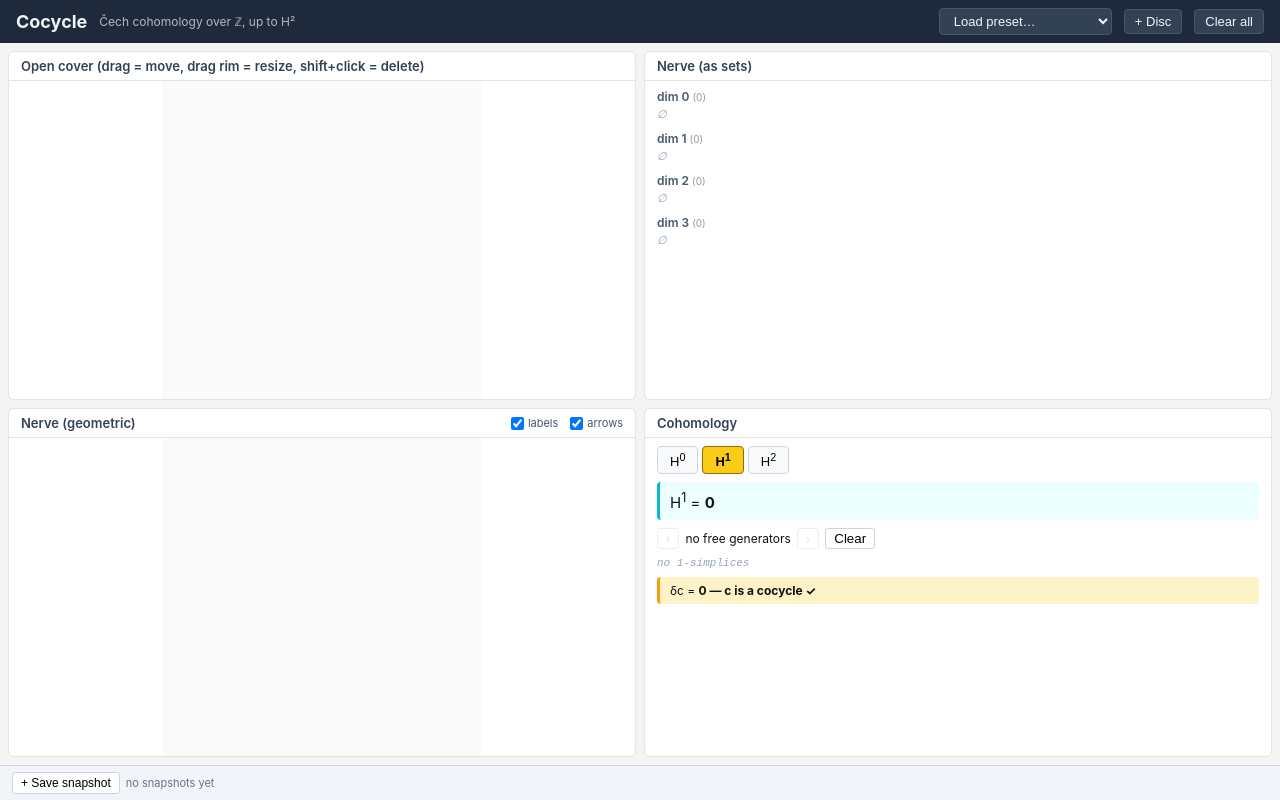
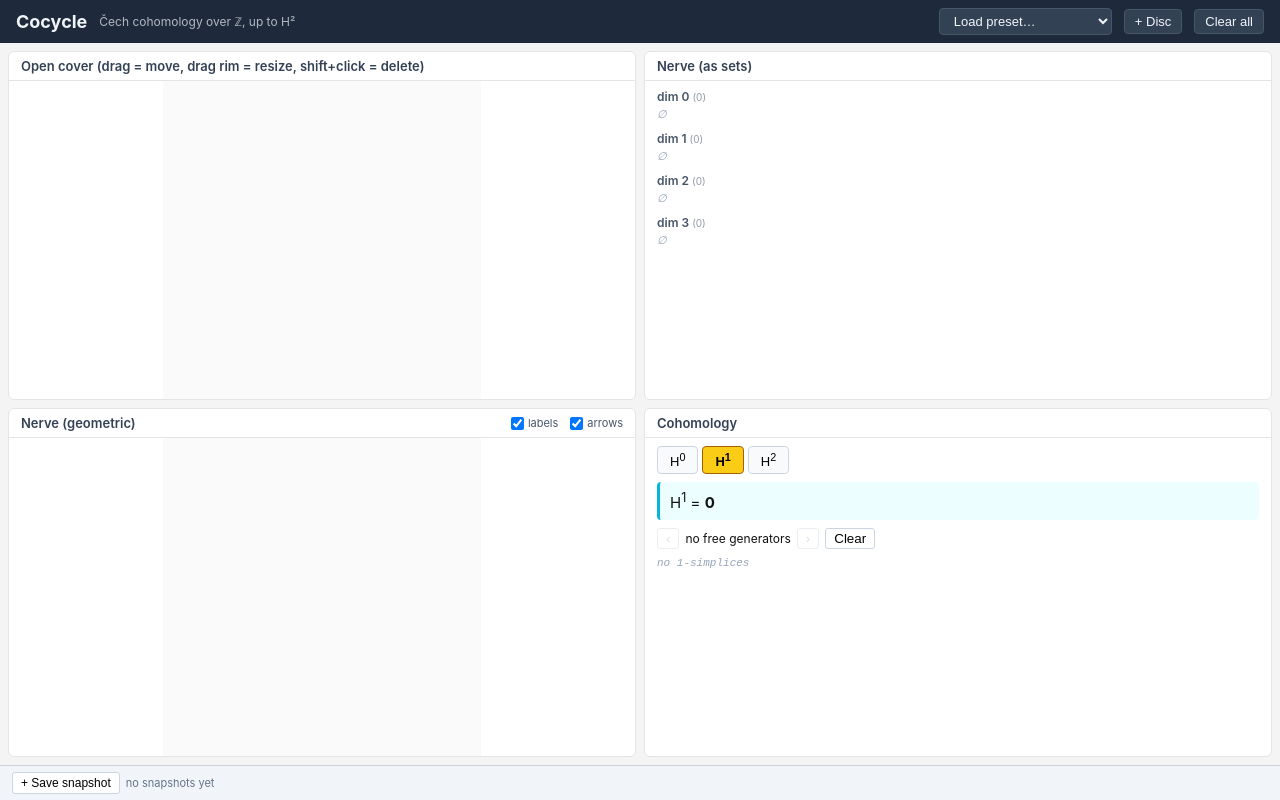
Before and after one commit to nomicflux/cocycle, a React (Vite) app: page / in a window 1280 px wide. Built offline with nearby package versions, Linux system fonts and the light colour scheme.

Commit message:
only show non-cocycles

```diff
--- a/src/panels/CohomologyPanel.tsx
+++ b/src/panels/CohomologyPanel.tsx
@@ -57,22 +57,17 @@ function CoboundaryDisplay({ k }: { k: CohomologyDegree }) {
   const nerve = useNerve();
   const cochainValues = useStore((s) => s.cochainValues);
   const delta = applyCoboundary(cochainValues, nerve, k);
-  const isCocycle = delta.size === 0;
+  if (delta.size === 0) return null;
   return (
     <div className="coboundary-display">
       <div>
-        δc ={" "}
-        {isCocycle
-          ? <strong>0 — c is a cocycle ✓</strong>
-          : <span className="not-cocycle">non-zero — c is not a cocycle</span>}
+        <span className="not-cocycle">δc ≠ 0 — current cochain is not a cocycle</span>
       </div>
-      {!isCocycle && (
-        <ul>
-          {[...delta.entries()].map(([key, v]) => (
-            <li key={key}><code>{`{${key}}`}</code>: {v}</li>
-          ))}
-        </ul>
-      )}
+      <ul>
+        {[...delta.entries()].map(([key, v]) => (
+          <li key={key}><code>{`{${key}}`}</code>: {v}</li>
+        ))}
+      </ul>
     </div>
   );
 }
```
